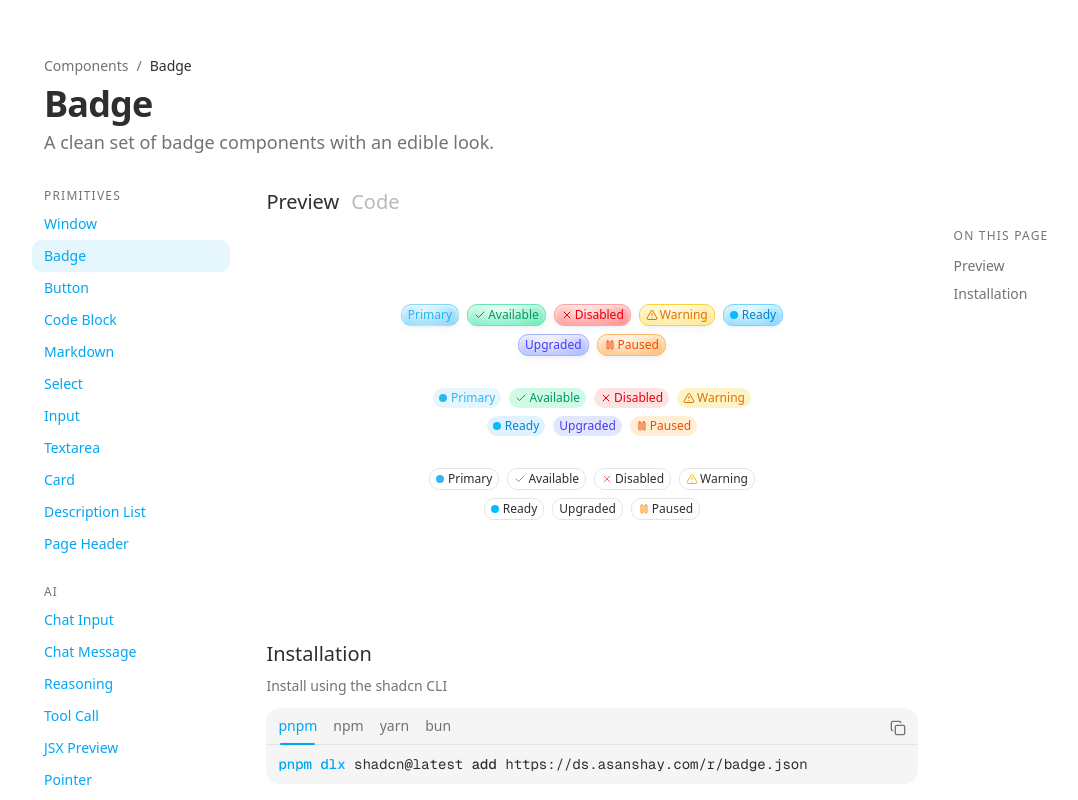
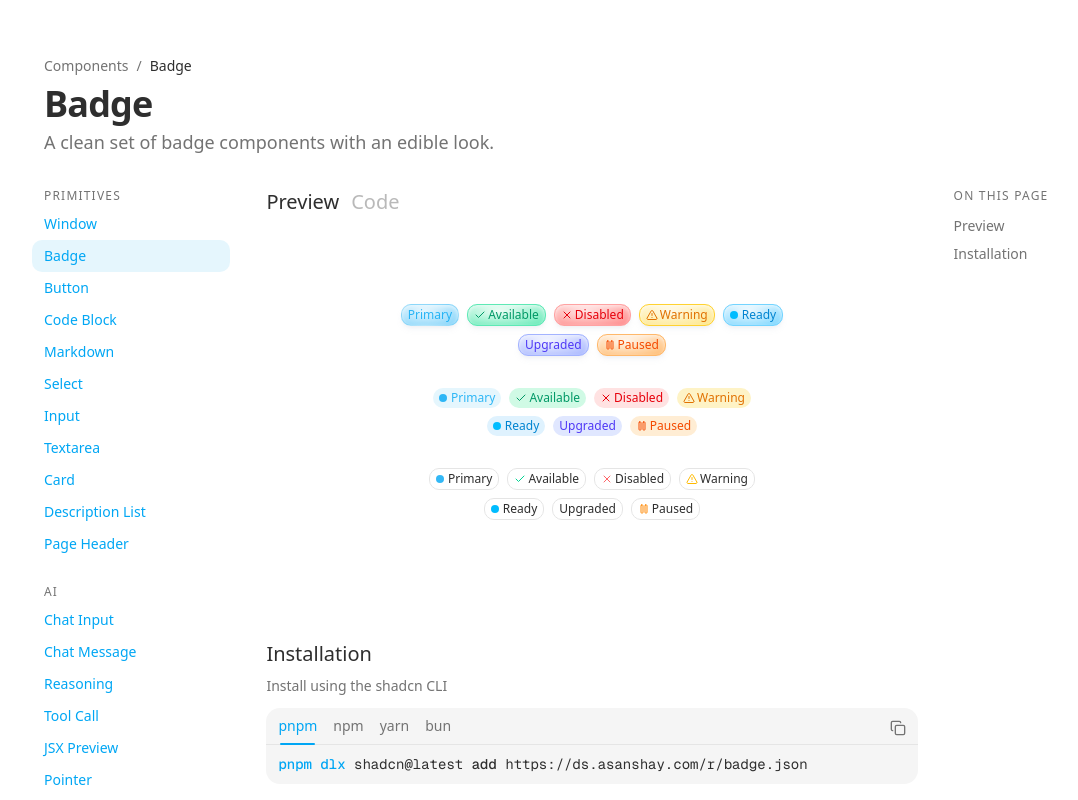
Before and after one commit to SuperAce100/design-system, a Next.js app: page /badge in a window 1280 px wide. Shown: the whole page, without its empty margins (48-1126 px from the left). Built offline with nearby package versions, Linux system fonts and the light colour scheme.

Commit message:
small fixes

```diff
--- a/app/[component]/page.tsx
+++ b/app/[component]/page.tsx
@@ -59,7 +59,7 @@ export default async function ComponentPage({
           </div>
         </div>
       </header>
-      <main className="grid grid-cols-1 sm:grid-cols-5 gap-8 relative min-h-0 overflow-hidden">
+      <main className="grid grid-cols-1 sm:grid-cols-5 gap-8 relative min-h-0 overflow-hidden pb-10">
         <div className="flex flex-col flex-1 col-span-1 items-start sticky top-0">
           {sectionOrder.map((section) => {
             const comps = (componentsBySection as Record<string, typeof componentList>)[section];
@@ -109,7 +109,7 @@ export default async function ComponentPage({
           </section>
           {/* Future: Usage, API, Examples */}
         </div>
-        <aside className="hidden sm:flex flex-col col-span-1 sticky top-0 pt-10">
+        <aside className="hidden sm:flex flex-col col-span-1 sticky top-0">
           <span className="text-xs uppercase tracking-widest text-muted-foreground mb-2">
             On this page
           </span>
--- a/registry/new-york/blocks/badge/badge.tsx
+++ b/registry/new-york/blocks/badge/badge.tsx
@@ -65,7 +65,7 @@ const badgeVariants = cva(
         outline:
           "text-foreground [a&]:hover:bg-accent [a&]:hover:text-accent-foreground hover:bg-border/50",
         fancy:
-          "bg-white dark:border-card dark:bg-background bg-radial-[at_40%_30%] shadow-md inset-shadow-sm dark:shadow-none shadow-slate-400/10 inset-shadow-white/70 hover:scale-105 hover:rotate-2 dark:inset-shadow-white/50 dark:inset-shadow-xs dark:to-transparent ",
+          "bg-white dark:border-card dark:bg-background bg-radial-[at_40%_30%] shadow-md inset-shadow-sm dark:shadow-none shadow-slate-400/10 inset-shadow-white/70 dark:inset-shadow-white/50 dark:inset-shadow-xs dark:to-transparent ",
       },
     },
     defaultVariants: {
```
